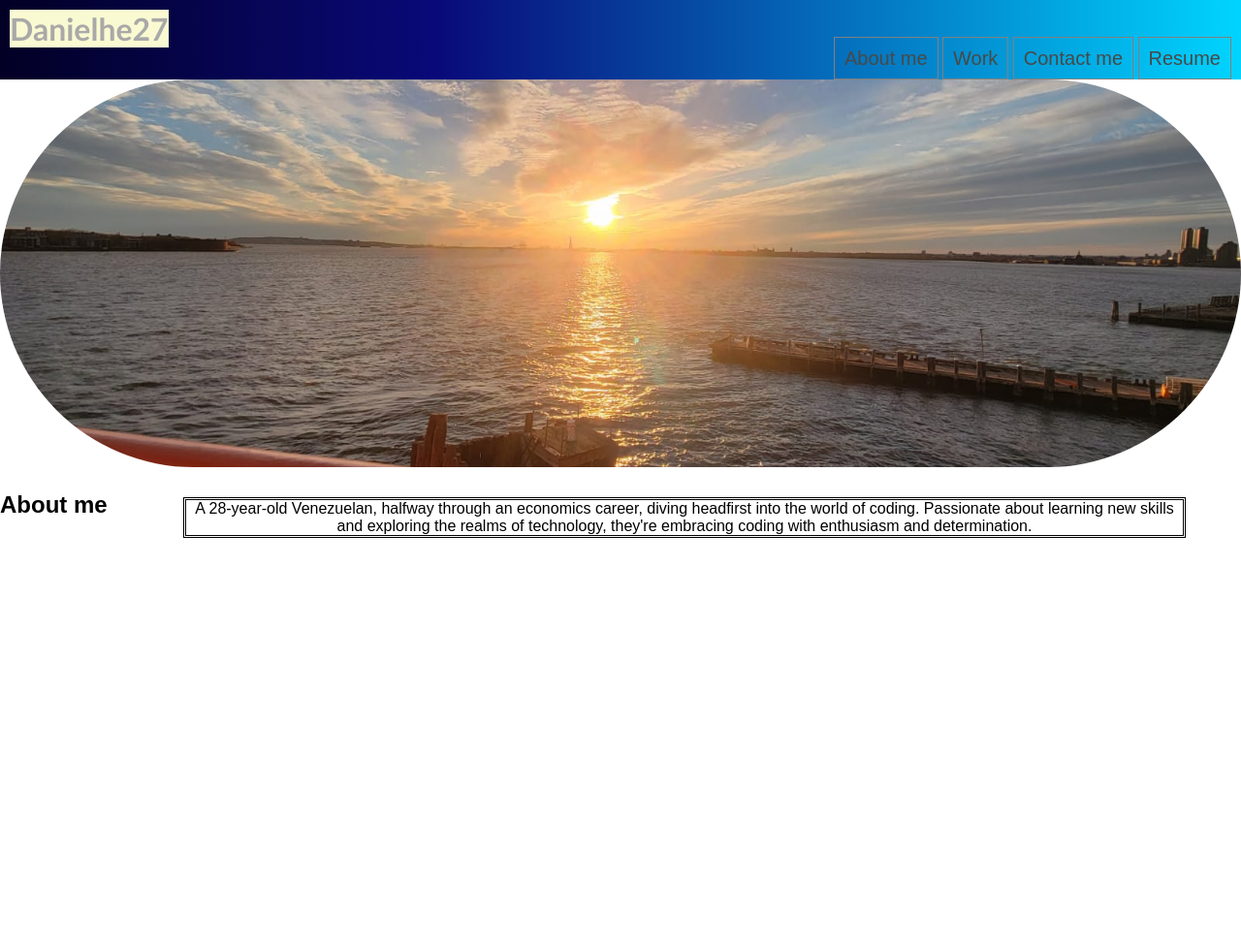
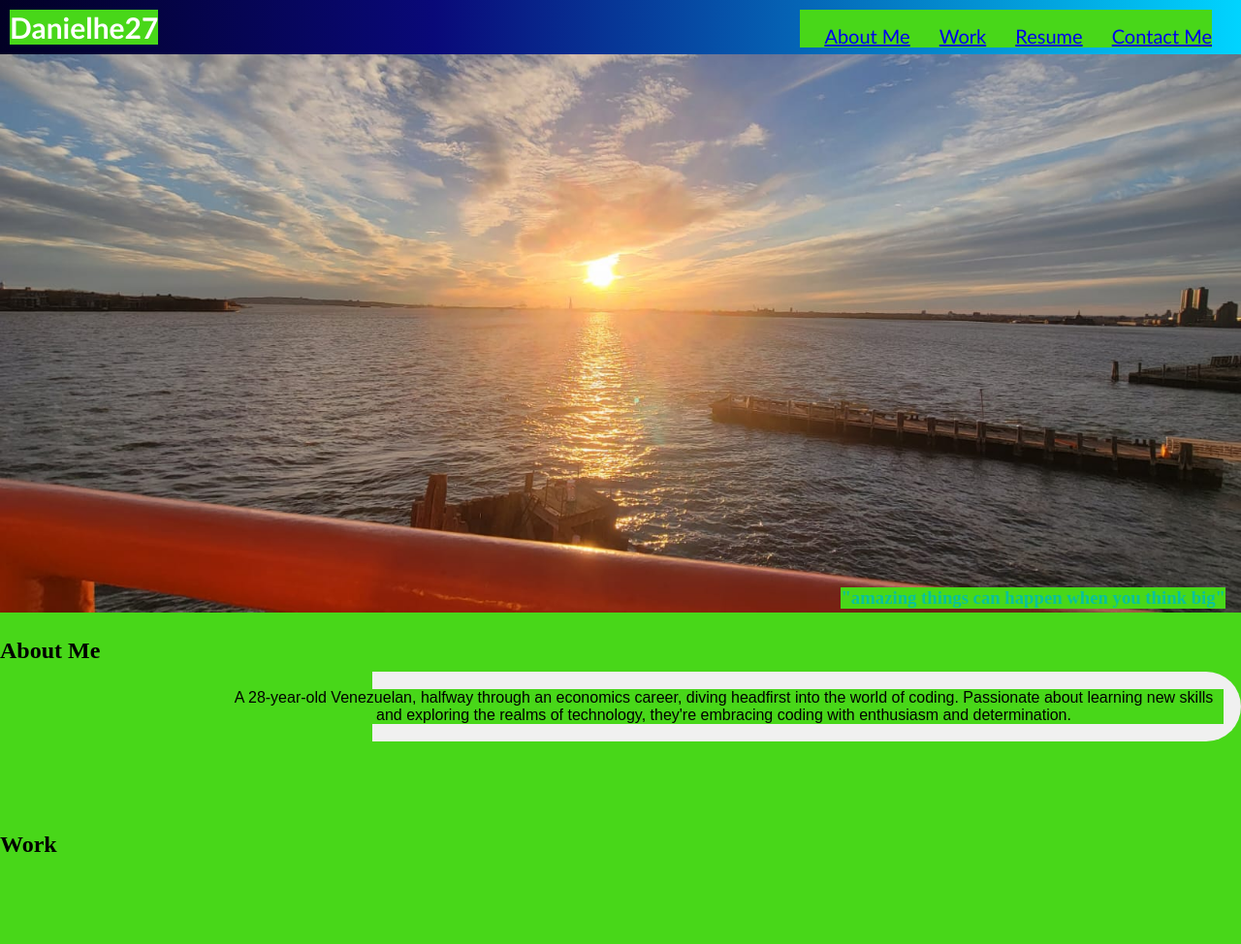
Before and after one commit to danielhe27/my-portfolio-wk, a plain HTML site: page index.html in a window 1280 px wide. Shown: the top 974 px of the page at 97% size. Before the commit the page ends 800 px from the top, so only its background shows below. Drawn offline with Linux system fonts and the light colour scheme.

Commit message:
re-design same base

```diff
--- a/assets/css/style.css
+++ b/assets/css/style.css
@@ -1,52 +1,30 @@
 * {
+  background-color: rgb(72, 215, 25);
   box-sizing: border-box;
   padding:0;
   margin:0;
-}
-
-body {
-  font-family: Arial;
-  margin: 0;
 }
 
 header {
   background-image: linear-gradient(90deg, #020024 0%, #090979 35%, #00d4ff 100%);;
   color: #fff;
   padding: 10px;
-}
-
-h1 {
-  background-color: lightgoldenrodyellow;
-  display: inline-block;
-  color:darkgray;
   font-family: 'Trebuchet MS', 'Lucida Sans Unicode', 'Lucida Grande', 'Lucida Sans', Arial, sans-serif;
 }
+header h1 {
+  display: inline-block;
+  font-size: 30px;
+}
+header nav {
+  padding-top: 15px;
+  margin-right: 20px;
+  float: right;
+  font-family: 'Gill Sans', 'Gill Sans MT', Calibri, 'Trebuchet MS', sans-serif;
+  font-size: 20px;}
 
-.links  {
-  text-align: right;
-
-}
-
-a {
-  color: rgb(72, 73, 72);
-  text-decoration:dashed;
-  font-size: 20px;
-  width: 320px;
-  height: 50px;
-  padding: 10px;
-  border: 1px solid gray;
-  margin: 0;
-
-}
-.hero {
-  height: 400px;
-  width: 100%;
-  margin-bottom: 25px;
-  background-image: url("../images/sunrise.jpg");
-  background-size: cover;
-  background-position: center;
-  border-radius: 200px;
-
+  header nav ul li {
+    display: inline-block;
+    margin-left: 25px;
 }
 
 h6 {
@@ -59,28 +37,56 @@ h6 {
   color: aliceblue;
   display: inline-block;
   vertical-align: text-bottom;
-    z-index: -1 ;
+  z-index: -1;
+}
+.hero{
+  position: relative;
+  text-align: center;
+  color: rgb(9, 194, 157);
+  font-family: 'Times New Roman', Times, serif;
+}
+/* Bottom left text */
+.text-container {
+  position: absolute;
+  bottom: 8px;
+  right: 16px;
 }
 
-  adside {
-    margin-right: 20px;
-    padding: 20px;
-    clear: both;
-    float: right;
-    width: 20%;
-    height: 100%;
-    font-family: 'Gill Sans', 'Gill Sans MT', Calibri, 'Trebuchet MS', sans-serif;
+aside {
+width: 30%; /* Adjust the width as needed */
+display: block;
+flex-direction: column;
+line-height: 200px;
+font-size: medium;
+margin-top: -194px;
 }
 
-h2 {
-  flex-direction: column-reverse;
+.About-Me {
+    background-color: #f0f0f0;
+    padding: 18px;
+    border-radius: 65px;
+    font-family: Arial, sans-serif;
+    margin-left: 213px;
+    text-align: center;
+    margin-top: 57px;
 }
 
-p {
-  float: right;
-  display: flex;
-  margin: -22px 57px 28px 189px;
+
+.square-container {
+  margin-left: 213px;
     text-align: center;
-  border-style: double;
-  column-rule-style: double;
+    margin-top: 57px;
 }
+
+.botom {
+  display: block;
+  width: 300px;
+  height: 300px;
+  background-color: #ccc;
+  margin: 5px;
+  text-align: center;
+  line-height: 50px;
+  text-decoration: none;
+  color: #000;
+  align-items: flex-start;
+}
--- a/index.html
+++ b/index.html
@@ -8,30 +8,65 @@
   <link rel="stylesheet" href="./assets/css/style.css" />
 </head>
 <body>
-<!-- adding header and identity to my portfolio  -->
-  <header>
+
+<header>
  <h1>Danielhe27 </h1>
 
 <nav>
-    <div class="links">
-      <a href="#About me">About me</a>
-      <a href="#Work">Work</a>
-      <a href="#Contact me">Contact me</a>
-      <a href="#Resume">Resume</a>
-    </div>
+  <ul>
+      <li><a href="#About-me">About Me</a></li>
+        <li><a href="#Work">Work</a></li>
+          <li><a href="#Resume">Resume</a></li>
+            <li><a href="#Contact-me">Contact Me</a></li>
+</ul>
 </nav>
 </header>
-      <div class="hero"></div>
-      <h6>"amazing things can happen when you think big"</h6>
+<div class="hero">
+  <img src="../my-portfolio-wk/assets/images/sunrise.jpg" alt="sunrise" style="width:100%;">
+        <div class="text-container">
+          <h3>"amazing things can happen when you think big"</h3>
+        </div>
+</div>
 <section>
+  <article class="About-Me">
+    <p>A 28-year-old Venezuelan, halfway through an economics career, diving headfirst into the world of coding. Passionate about learning new skills and exploring the realms of technology, they're embracing coding with enthusiasm and determination.</p>
+  </article>
+</section>
+  <article class="Work">
+  </article>
+  <article class="Resume">
+    <p></p>
+  </article>
+  <article class="Contact-me">
+    <p></p>
+  </article>
+
+</main>
+
   <aside>
-  <article id="#About-me">
-    <h2>About me</h2>
-    <p>
-      A 28-year-old Venezuelan, halfway through an economics career, diving headfirst into the world of coding. Passionate about learning new skills and exploring the realms of technology, they're embracing coding with enthusiasm and determination.
-    </p>
-  </article>
-</side>
-</section>
+    <section id="About-me">
+        <h2>About Me</h2>
+    </section>
+
+    <section id="Work">
+      <h2>Work</h2>
+      <div class="square-container">
+        <a href="https://github.com/dashboard" class="botom">Github</a>
+        <a href="https://github.com/danielhe27/my-portfolio-wk.git" class="left-side">Portfolio</a>
+        <a href="https://www.google.com" class="right-side">Google</a>
+        <a href="#" class="square">4</a>
+    </div>
+    </section>
+    <section id="Resume">
+        <h2>Resume</h>
+      </section>
+
+
+      <section id="Contact-me">
+        <h2>Contact Me</h2>
+      </section>
+</aside>
+
+
 </body>
 </html>
```
Lines whose indentation alone changed are shown as unchanged.
